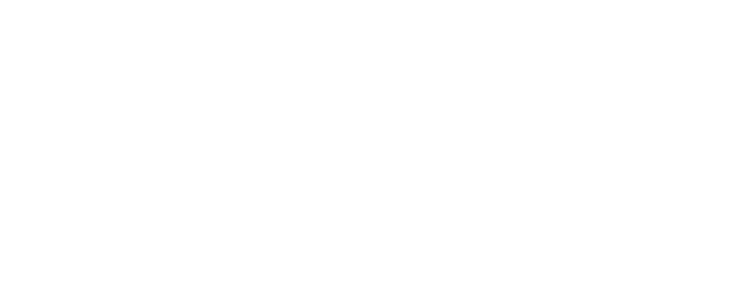
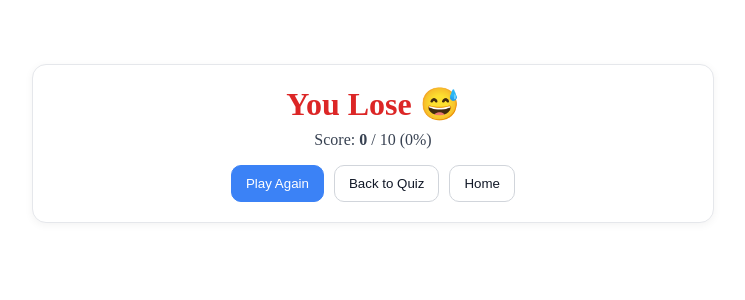
Before and after one commit to ShalomKumer/quizz-TSX, a React (Vite) app: page /result in a window 1280 px wide. Before the commit this address had no page. Shown: the top 300 px of the page, without its empty margins (267-1012 px from the left). Built offline with nearby package versions, Linux system fonts and the light colour scheme.

Commit message:
feat: add Result component with score display and navigation, enhance Body component with answer selection feedback, and update Context for answer tracking

```diff
--- a/src/App.tsx
+++ b/src/App.tsx
@@ -1,6 +1,7 @@
 import Context from "./components/Context";
 import Inputs from "./components/Inputs";
 import Body from "./components/Body";
+import Result from "./components/Result";
 import { ToastContainer } from "react-toastify";
 import { BrowserRouter, Routes, Route } from "react-router-dom";
 
@@ -11,10 +12,11 @@ function App() {
     <>
       <Context>
         <BrowserRouter>
-          <ToastContainer />
+          <ToastContainer autoClose={2500}/>
           <Routes>
             <Route path="/" element={<Inputs />} />
             <Route path="/body" element={<Body/>} />
+            <Route path="/result" element={<Result/>} />
           </Routes>
         </BrowserRouter>
       </Context>
--- a/src/components/Body.css
+++ b/src/components/Body.css
@@ -89,3 +89,23 @@ button.primary {
 button.primary:hover {
   filter: brightness(0.96);
 }
+.answer-btn.picked-correct {
+  border-color: #16a34a;
+  background: #ecfdf5;
+}
+.answer-btn.picked-wrong {
+  border-color: #dc2626;
+  background: #fef2f2;
+}
+button.secondary {
+  padding: 10px 14px;
+  border: 1px solid #d1d5db;
+  background: #fff;
+  color: #111827;
+  border-radius: 12px;
+  cursor: pointer;
+}
+button.secondary:hover {
+  border-color: #3b82f6;
+  box-shadow: 0 0 0 3px rgba(59,130,246,.12);
+}
--- a/src/components/Context.tsx
+++ b/src/components/Context.tsx
@@ -25,6 +25,8 @@ type myContextProp = {
   >;
   category: string;
   setCategory: React.Dispatch<React.SetStateAction<string>>;
+  answers: string;
+  setAnswers: React.Dispatch<React.SetStateAction<string[]>>;
   fetchData: () => Promise<void>;
 };
 
@@ -41,6 +43,7 @@ const Context = ({ children }: { children: ReactNode }) => {
   );
   const [category, setCategory] = useState<string>("27");
   const inFlightRef = useRef(false);
+  const [answers, setAnswers] = useState<string[]>([]);
 
   useEffect(() => {
     console.log("list updated:", list);
@@ -94,6 +97,7 @@ const Context = ({ children }: { children: ReactNode }) => {
             question: q.question,
             correct_answer: q.correct_answer,
             all_answers: allAnswers,
+            chosen_answers: answers,
           };
 
           return creatQ;
@@ -103,9 +107,9 @@ const Context = ({ children }: { children: ReactNode }) => {
         setQuestion(preList[0] ?? null);
         break;
       }
-      toast.success(`New Game`)
+      toast.success(`New Game`);
     } catch (err) {
-      toast.error(`${err}`)
+      toast.error(`${err}`);
       console.log(`ERROR: ${err}`);
     } finally {
       inFlightRef.current = false;
@@ -127,8 +131,10 @@ const Context = ({ children }: { children: ReactNode }) => {
       category,
       setCategory,
       fetchData,
+      answers,
+      setAnswers,
     };
-  }, [list, question, score, num, difficulty, category, fetchData]);
+  }, [list, question, score, num, difficulty, category, answers, fetchData]);
 
   return <myContext.Provider value={value}>{children}</myContext.Provider>;
 };
--- /dev/null
+++ b/src/components/Result.css
@@ -0,0 +1,51 @@
+.result-wrap {
+  max-width: 640px;
+  margin: 24px auto;
+  padding: 20px;
+  text-align: center;
+  background: #fff;
+  border: 1px solid #e5e7eb;
+  border-radius: 14px;
+  box-shadow: 0 2px 8px rgba(0,0,0,.05);
+}
+.result-title {
+  margin: 0 0 8px;
+  font-size: 2rem;
+}
+.result-title.win { color: #16a34a; }
+.result-title.lose { color: #dc2626; }
+.result-stats {
+  margin: 8px 0 16px;
+  color: #374151;
+}
+.result-actions {
+  display: flex;
+  gap: 10px;
+  justify-content: center;
+}
+.result-actions .primary,
+.result-actions .secondary {
+  padding: 10px 14px;
+  border-radius: 10px;
+  border: 1px solid #d1d5db;
+  background: #fff;
+  cursor: pointer;
+}
+.result-actions .primary {
+  background: #3b82f6;
+  border-color: #3b82f6;
+  color: #fff;
+}
+.result-actions .primary:hover { filter: brightness(0.96); }
+button.secondary {
+  padding: 10px 14px;
+  border: 1px solid #d1d5db;
+  background: #fff;
+  color: #111827;
+  border-radius: 12px;
+  cursor: pointer;
+}
+button.secondary:hover {
+  border-color: #3b82f6;
+  box-shadow: 0 0 0 3px rgba(59,130,246,.12);
+}
--- /dev/null
+++ b/src/components/Result.tsx
@@ -0,0 +1,38 @@
+import { useContext } from "react";
+import { myContext } from "./Context";
+import { useNavigate } from "react-router-dom";
+import "./Result.css";
+
+export default function Result() {
+  const ctx = useContext(myContext);
+  const navigate = useNavigate();
+  if (!ctx) return null;
+
+  const { score, num, setScore, setList, setQuestion } = ctx;
+  const pct = num > 0 ? Math.round((score / num) * 100) : 0;
+  const win = pct >= 70; // סף ניצחון
+
+  const playAgain = () => {
+    // אפס בסיסי — אתה יכול להשאיר או לאפס גם list/שאלה לפי הזרימה שלך
+    setScore(0);
+    setList([]);
+    setQuestion(null);
+    navigate("/");
+  };
+
+  return (
+    <div className="result-wrap">
+      <h1 className={`result-title ${win ? "win" : "lose"}`}>
+        {win ? "You Win! 🎉" : "You Lose 😅"}
+      </h1>
+      <p className="result-stats">
+        Score: <strong>{score}</strong> / {num} ({pct}%)
+      </p>
+      <div className="result-actions">
+        <button className="primary" onClick={playAgain}>Play Again</button>
+        <button className="secondary" onClick={() => navigate("/quiz")}>Back to Quiz</button>
+        <button className="secondary" onClick={() => navigate("/")}>Home</button>
+      </div>
+    </div>
+  );
+}
--- a/src/components/Typs.ts
+++ b/src/components/Typs.ts
@@ -1,9 +1,11 @@
 export type question = {
     id:number
     type ?:string,
-    difficulty?:string,
-    category?:string,
+    difficulty:string,
+    category:string,
     question:string,
     correct_answer:string,
     all_answers:string[],
+
+    chosen_answers?: string[];
 }
```
Also changed, not shown: src/components/Body.tsx (+114 -33 lines).
